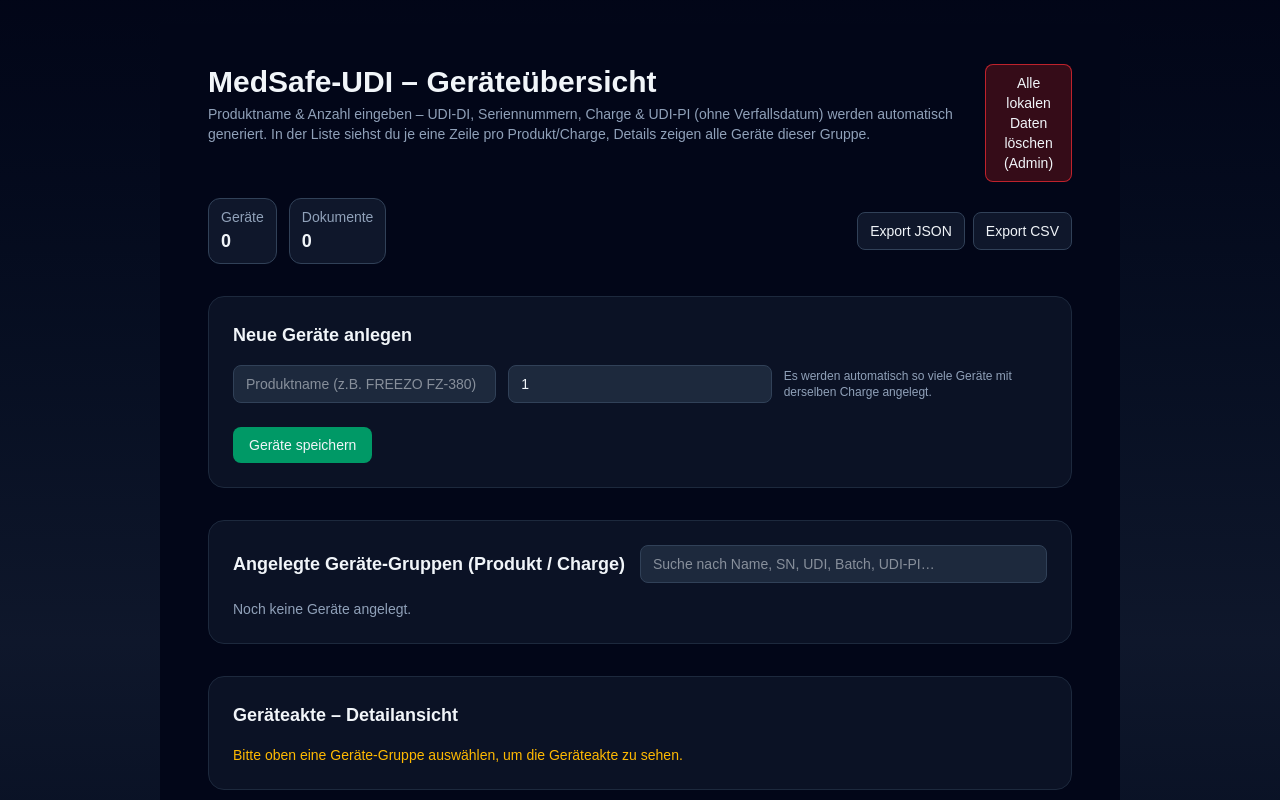
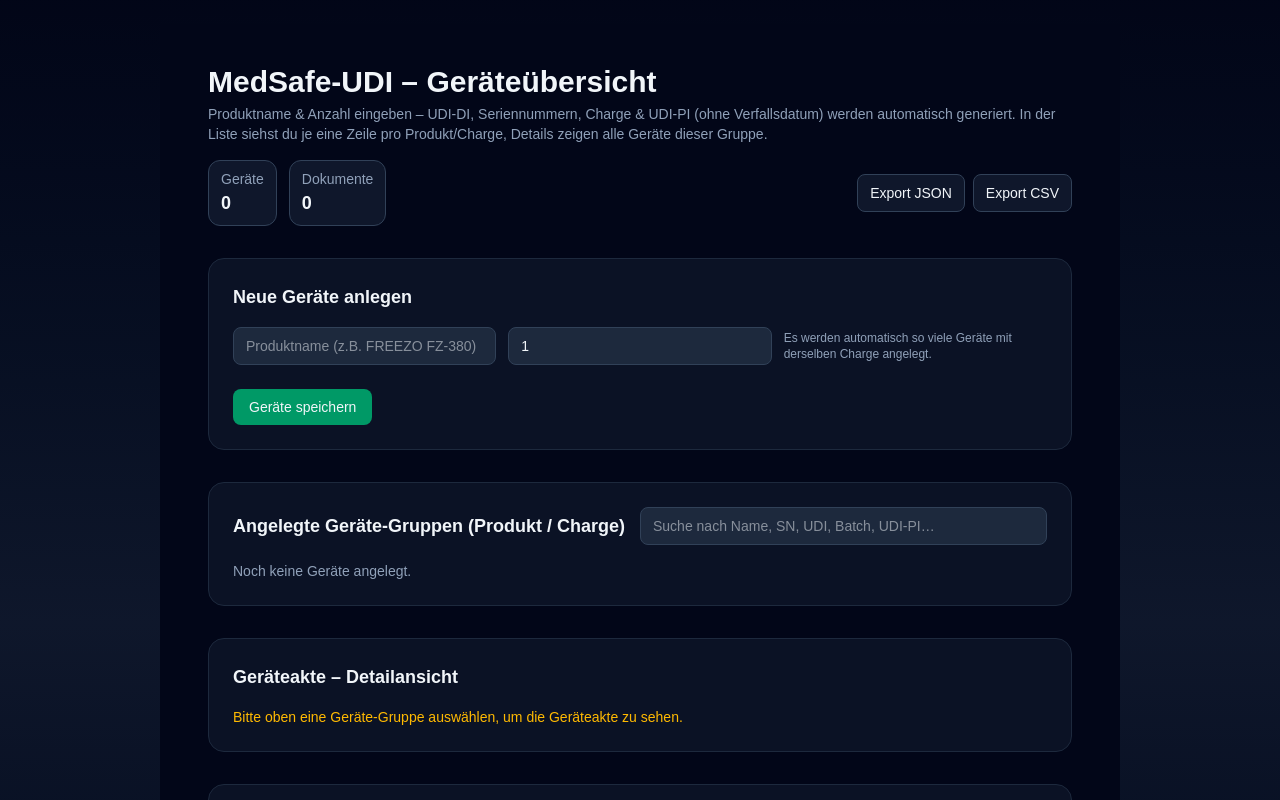
Before and after one commit to Ajanth06/medsafe-udi, a Next.js app: page / in a window 1280 px wide. Shown: the top 800 px of the page. Built offline with nearby package versions, Linux system fonts and the light colour scheme.

Commit message:
Remove global reset, keep per-device delete with Admin PIN

```diff
--- a/app/page.tsx
+++ b/app/page.tsx
@@ -353,45 +353,6 @@
     }
   };
 
-  // 🧨 ALLES LÖSCHEN – Geräte, Dokumente, Audit (mit Admin-PIN geschützt)
-  const handleResetAll = () => {
-    if (typeof window === "undefined") return;
-
-    const pin = window.prompt(
-      "Admin-PIN eingeben, um ALLE lokalen Daten (Geräte, Dokumente, Audit) zu löschen:"
-    );
-    if (pin === null) return;
-    if (pin !== ADMIN_PIN) {
-      setMessage("Admin-PIN falsch. Es wurden keine Daten gelöscht.");
-      return;
-    }
-
-    const ok = window.confirm(
-      "Wirklich ALLE lokalen Daten (Geräte, Dokumente, Audit-Log) löschen? Dies kann nicht rückgängig gemacht werden."
-    );
-    if (!ok) return;
-
-    try {
-      window.localStorage.removeItem(DEVICES_KEY);
-      window.localStorage.removeItem(DOCS_KEY);
-      window.localStorage.removeItem(AUDIT_KEY);
-    } catch (err) {
-      console.error("Fehler beim Löschen aus localStorage:", err);
-    }
-
-    setDevices([]);
-    setDocs([]);
-    setAudit([]);
-    setSelectedDeviceId(null);
-    setMessage("Alle lokalen Daten wurden gelöscht.");
-
-    addAuditEntry(
-      null,
-      "full_reset",
-      "Alle lokalen Daten (Geräte, Dokumente, Audit) wurden per Admin-Reset gelöscht."
-    );
-  };
-
   // 🔐 EINZELNES GERÄT LÖSCHEN – nur mit Admin-PIN
   const handleDeleteDevice = (deviceId: string) => {
     if (typeof window === "undefined") return;
@@ -563,15 +524,6 @@
                 Produkt/Charge, Details zeigen alle Geräte dieser Gruppe.
               </p>
             </div>
-
-            <button
-              onClick={handleResetAll}
-              className="text-xs md:text-sm rounded-lg border border-red-500/70 px-3 py-2 bg-red-900/40 hover:bg-red-800/60"
-            >
-              Alle lokalen Daten
-              <br />
-              löschen (Admin)
-            </button>
           </div>
 
           <div className="flex flex-col md:flex-row md:items-center md:justify-between gap-3">
@@ -628,9 +580,7 @@
               placeholder="Anzahl"
               value={quantity}
               onChange={(e) =>
-                setQuantity(
-                  Math.max(1, Number(e.target.value || "1") || 1)
-                )
+                setQuantity(Math.max(1, Number(e.target.value || "1") || 1))
               }
             />
             <p className="text-xs text-slate-400">
```
